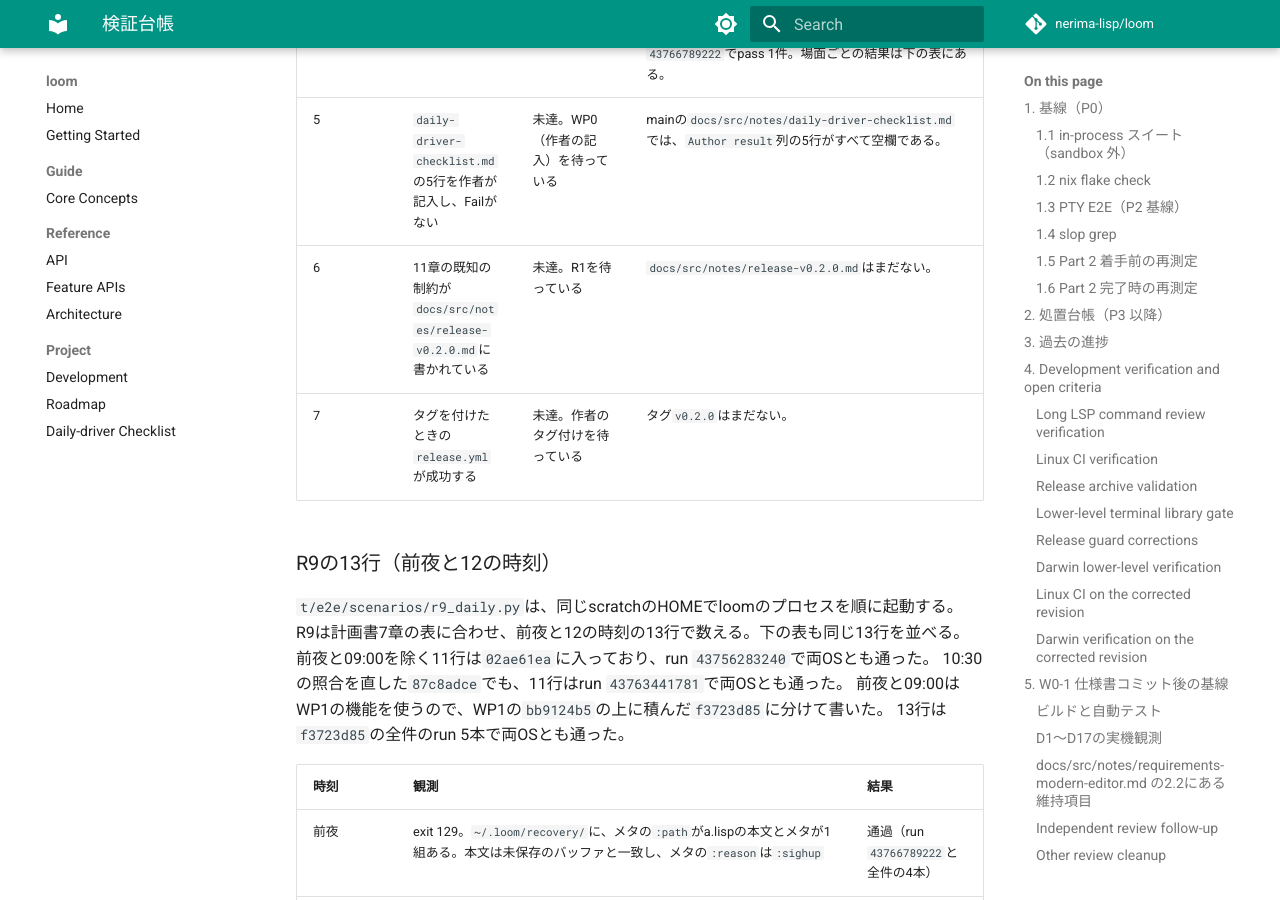
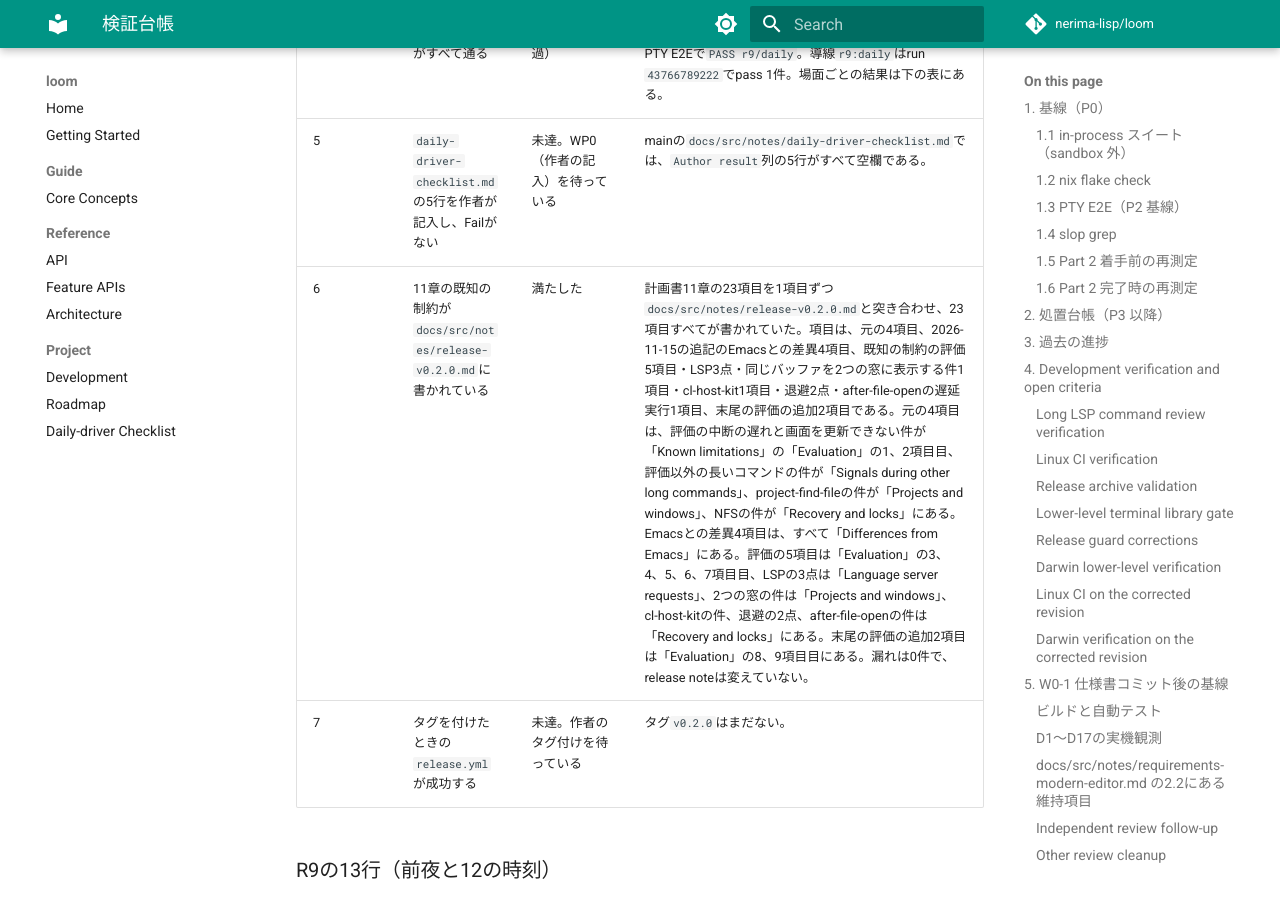
Before and after one commit to nerima-lisp/loom, an MkDocs documentation site: the page built from docs/src/notes/verification-ledger.md, in a window 1280 px wide and 900 px high, scrolled down 41258 px. Built offline with MkDocs 1.6.1 and Material for MkDocs 9.7.7, drawn with Linux system fonts in a browser that asks for light colours; comment, search, counter and statistics services are not loaded; some of the changed text lies outside the part shown.

Commit message:
docs(notes): record T9 and R1 landing in the release condition table (R1)

```diff
--- a/docs/src/notes/verification-ledger.md
+++ b/docs/src/notes/verification-ledger.md
@@ -1205,12 +1205,12 @@ T9の差分は`t/e2e/scenarios/lsp.py`を変えておらず、`deadline.py`の
 
 | # | 条件 | 満たしたか | 証拠 |
 |---|---|---|---|
-| 1 | 4章のすべてのタスクがmainに着地し、キットのリリースタグが出ている | 未達。T9とR1を待っている | 着地の事実は、進行役が`gh`と`jj`で確かめた値である。着地済みのタスクとmainのコミットは次のとおり。単位1（CI0、P2、S1、G1）は`ec5a519a`、単位2（P1、D0、WP5a、C1）は`3df0ca9e`、単位3（F1、WP7、WP4a）は`f37424f3`。WP3は`67a643c2`、C2は`dc1eb581`、FX2は`718403fa`、FX4は`ccfe2ae0`、WP2は`41164e95`、WP6は`4df46c8e`、WP4bは`75c1cb70`、WP5bは`1d26a5bd`。WP1は今のmainの先頭の`bb9124b5`で着地した（WP1のCI run `43765115990`は進行役が確認）。未着地はT9、R1（T9の後）、WP0（作者の手動確認）である。キットのリリースはcl-vcs-kit v0.3.0、cl-host-kit v0.4.0、cl-tty-kit v1.9.0、cl-concurrent-kit v0.8.0がすべて公開済みで、draftではない。cl-tty-kitはその後のv1.9.1がLatestである。 |
+| 1 | 4章のすべてのタスクがmainに着地し、キットのリリースタグが出ている | 満たした | 着地の事実は、進行役が`gh`と`jj`で確かめた値である。着地済みのタスクとmainのコミットは次のとおり。単位1（CI0、P2、S1、G1）は`ec5a519a`、単位2（P1、D0、WP5a、C1）は`3df0ca9e`、単位3（F1、WP7、WP4a）は`f37424f3`。WP3は`67a643c2`、C2は`dc1eb581`、FX2は`718403fa`、FX4は`ccfe2ae0`、WP2は`41164e95`、WP6は`4df46c8e`、WP4bは`75c1cb70`、WP5bは`1d26a5bd`。WP1は`bb9124b5`で着地した（WP1のCI run `43765115990`は進行役が確認）。T9とR1はmainの`5713e5b7`で着地し、CI run `43777168818`で6ジョブがすべて成功した（進行役が確認）。作者の手動確認は条件5で判定する。キットのリリースはcl-vcs-kit v0.3.0、cl-host-kit v0.4.0、cl-tty-kit v1.9.0、cl-concurrent-kit v0.8.0がすべて公開済みで、draftではない。cl-tty-kitはその後のv1.9.1がLatestである。 |
 | 2 | Linuxとaarch64-darwinのCIで、`nix flake check`、`--require-path-coverage`、ベンチマークゲートが緑 | 満たした。WP1の`bb9124b5`の上に積んだ`f3723d85`のrun `43766789222`でも緑 | run `43756283240`。`nix flake check`はLinux（job `132944367944`）でloom-test 2,100件成功、6件skip、0件失敗（全2,106件）、cl-tty-kit-script-check 1,847件成功、`checks.x86_64-linux.formatting`成功。macOS（job `132944409741`）はloom-test 2,101件成功、6件skip、0件失敗（全2,107件）。PTY E2EはLinux（job `132944406426`）とmacOS（job `132944367067`）のどちらも1,298件成功、0件失敗で、`Path coverage: 1162 pass, 2 excluded, 0 failing of 1164 required paths`。ベンチマークは下の表のとおりすべて基準内。`87c8adce`のrun `43763441781`では6ジョブがすべて成功し、PTY E2EはLinux（job `132963132000`）とmacOS（job `132963131692`）のどちらも1,298件成功、0件失敗で、Path coverageも同じ値だった。`f3723d85`のrun `43766789222`では6ジョブがすべて成功した。loom-testはLinuxで2,191件成功、6件skip、0件失敗（全2,197件）、macOSで2,192件成功、6件skip、0件失敗（全2,198件）、formattingは両OSで成功。PTY E2Eは両OSとも1,323件成功、0件失敗で、Path coverageは1,187 pass、2 excluded、0 failing（全1,189件）、r6は59件、r9は1件。新しい制限時間の下の最終run `43774151589`（`e8417a48`）では、両OSのPTY E2Eが1,323件成功、0件失敗で、attempt 2で6ジョブがすべて成功した。 |
 | 3 | どの`boundary-allowlist.lisp`にも増えた項目がない | 満たした（WP1の`bb9124b5`とT9のすべてのコミットまで） | `jj --ignore-working-copy diff --from v0.1.0 --to bb9124b5 'glob:**/boundary-allowlist.lisp'`で変わった許可表は、新しいスライスの`packages/feature/buffer-menu/t/boundary-allowlist.lisp`だけである。中身は項目のない`("feature/buffer-menu")`で、WP4aのコミット`cce2215e`が足した。増えた項目は0件である。`bb9124b5`からT9の最後のコミットまでの差分に、許可表のファイルはない。 |
 | 4 | R9の13行（前夜と12の時刻）がすべて通る | 満たした（13行が両OSで通過） | `f3723d85`の全件のrun `43766789222`、`43771227001`、`43771230789`、`43771233980`、`43771237441`の両OSのPTY E2Eで`PASS r9/daily`。導線`r9:daily`はrun `43766789222`でpass 1件。場面ごとの結果は下の表にある。 |
 | 5 | `daily-driver-checklist.md`の5行を作者が記入し、Failがない | 未達。WP0（作者の記入）を待っている | mainの`docs/src/notes/daily-driver-checklist.md`では、`Author result`列の5行がすべて空欄である。 |
-| 6 | 11章の既知の制約が`docs/src/notes/release-v0.2.0.md`に書かれている | 未達。R1を待っている | `docs/src/notes/release-v0.2.0.md`はまだない。 |
+| 6 | 11章の既知の制約が`docs/src/notes/release-v0.2.0.md`に書かれている | 満たした | 計画書11章の23項目を1項目ずつ`docs/src/notes/release-v0.2.0.md`と突き合わせ、23項目すべてが書かれていた。項目は、元の4項目、2026-11-15の追記のEmacsとの差異4項目、既知の制約の評価5項目・LSP3点・同じバッファを2つの窓に表示する件1項目・cl-host-kit1項目・退避2点・after-file-openの遅延実行1項目、末尾の評価の追加2項目である。元の4項目は、評価の中断の遅れと画面を更新できない件が「Known limitations」の「Evaluation」の1、2項目目、評価以外の長いコマンドの件が「Signals during other long commands」、project-find-fileの件が「Projects and windows」、NFSの件が「Recovery and locks」にある。Emacsとの差異4項目は、すべて「Differences from Emacs」にある。評価の5項目は「Evaluation」の3、4、5、6、7項目目、LSPの3点は「Language server requests」、2つの窓の件は「Projects and windows」、cl-host-kitの件、退避の2点、after-file-openの件は「Recovery and locks」にある。末尾の評価の追加2項目は「Evaluation」の8、9項目目にある。漏れは0件で、release noteは変えていない。 |
 | 7 | タグを付けたときの`release.yml`が成功する | 未達。作者のタグ付けを待っている | タグ`v0.2.0`はまだない。 |
 
 ### R9の13行（前夜と12の時刻）
```
